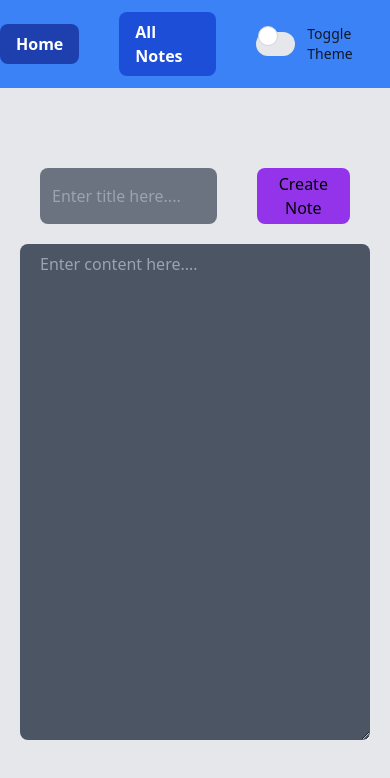
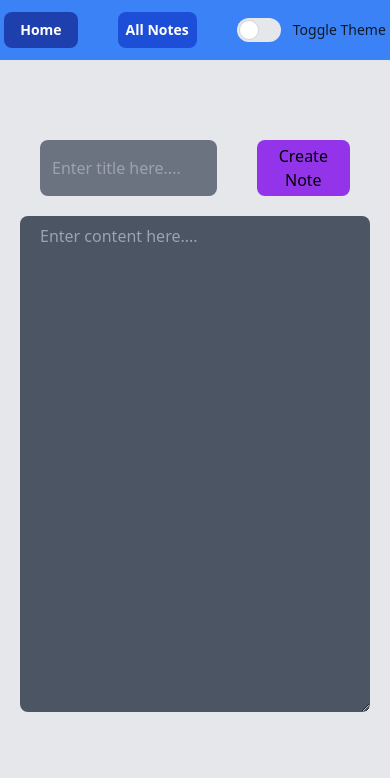
Before and after one commit to AnkitJha209/note-hub, a React (Vite) app: page / in a window 390 px wide. Shown: the top 778 px of the page. Built offline with nearby package versions, Linux system fonts and the light colour scheme.

Commit message:
responsive issues fixed

```diff
--- a/src/components/AllNotes.jsx
+++ b/src/components/AllNotes.jsx
@@ -30,13 +30,13 @@ const AllNotes = () => {
       <div>
         <input type="text" value={searchTerm} className='bg-gray-900 text-white px-5 w-full py-2 rounded-lg focus:outline-none' placeholder='Search Note...' onChange={(e) => setSearchTerm(e.target.value)} />
       </div>
-      <div className='w-[68%]'>
+      <div className='w-[100%]'>
       {filteredNotes.length > 0 ? filteredNotes.map(note => (
         <div key={note.id} className='bg-gray-700 text-gray-200 rounded-lg px-5 py-2 mb-5 w-full'>
           <h2 className='text-2xl font-bold text-gray-400 text-left'>{note.title}</h2>
           <div className='flex flex-col sm:justify-between mt-5 gap-5 sm:flex-row'>
             <h5 className='text-left'>{`${note.content.substring(0,100)}...`}</h5>
-            <div className='flex justify-center items-center gap-10 sm:gap-5'>
+            <div className='flex justify-center items-center gap-5 sm:gap-5'>
                 <NavLink className='text-green-800 bg-green-500 hover:bg-green-700 hover:text-black rounded-md text-lg p-1' to={`/?noteId=${note.id}`}><CiEdit/></NavLink>
                 <NavLink className='text-gray-800 bg-blue-500 hover:bg-blue-700 rounded-md text-lg p-1' to={`${note.id}`} title={note.title}><FaEye/></NavLink>
                 <button className='bg-red-500 text-black p-1 hover:bg-red-700 text-lg rounded-md' onClick={() => handleDelete(note.id)}>
--- a/src/components/NavBar.jsx
+++ b/src/components/NavBar.jsx
@@ -33,7 +33,7 @@ const NavBar = () => {
       <NavLink
         to=""
         className={({ isActive }) =>
-          `text-white px-4 py-2 font-semibold rounded-lg ${
+          `text-white px-4 py-2 font-semibold text-sm sm:text-lg rounded-lg ${
             isActive ? "bg-blue-800" : "bg-blue-700"
           }`
         }
@@ -43,14 +43,14 @@ const NavBar = () => {
       <NavLink
         to="all-notes"
         className={({ isActive }) =>
-          `text-white px-4 py-2 font-semibold rounded-lg hover:bg-blue-800 ${
+          `text-white px-2 sm:px-4 py-2 text-sm sm:text-lg font-semibold rounded-lg hover:bg-blue-800 ${
             isActive ? "bg-blue-800" : "bg-blue-700"
           }`
         }
       >
         All Notes
       </NavLink>
-      <label className="relative inline-flex items-center cursor-pointer">
+      <label className="relative flex justify-center items-center cursor-pointer">
       <input type="checkbox"
       value=""
       className="sr-only peer"
```
